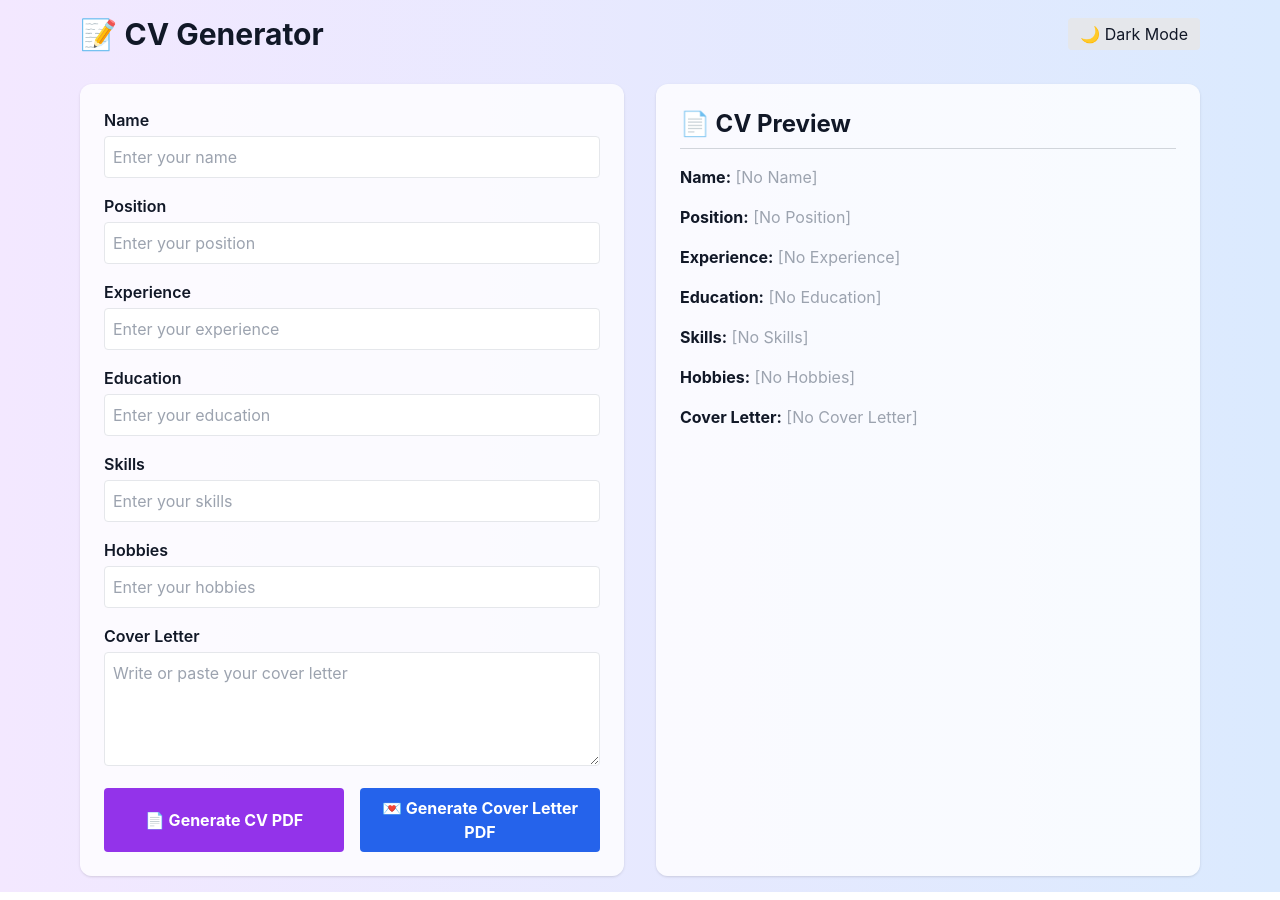
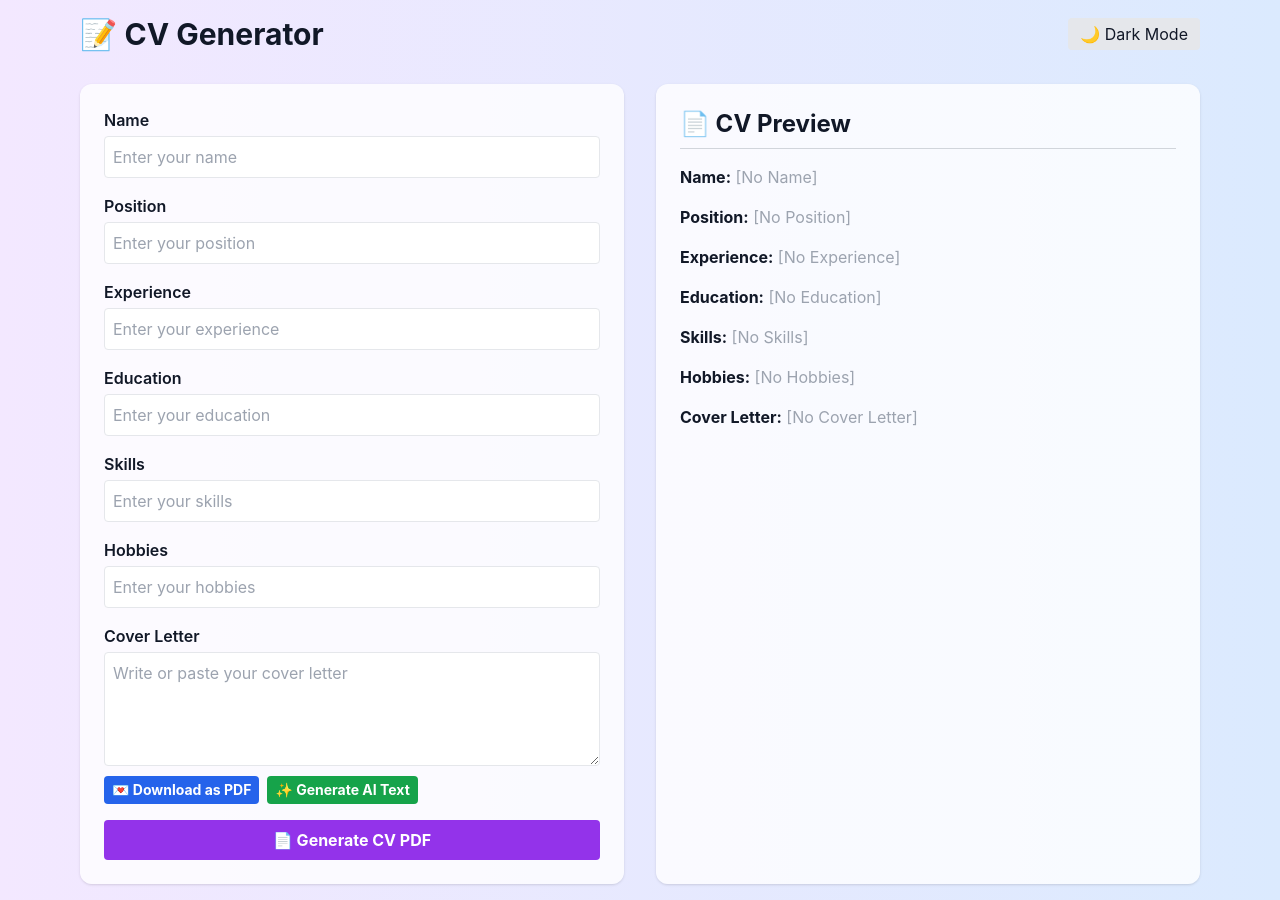
Before and after one commit to AnatolyBystrov/cvproject, a React (Create React App) app in the folder frontend/: page / in a window 1280 px wide. Built offline with nearby package versions, Linux system fonts and the light colour scheme.

Commit message:
feat: add AI-generated cover letter button and integration

```diff
--- a/frontend/src/App.jsx
+++ b/frontend/src/App.jsx
@@ -22,7 +22,7 @@ function App() {
     setFormData({ ...formData, [e.target.name]: e.target.value });
   };
 
-  const generateCoverLetter = async () => {
+  const generateCoverLetterPDF = async () => {
     const form = new FormData();
     Object.entries(formData).forEach(([key, value]) => form.append(key, value));
 
@@ -43,6 +43,26 @@ function App() {
       window.URL.revokeObjectURL(url);
     } catch (err) {
       console.error("❌ Error generating cover letter:", err);
+      alert("An error occurred. Try again later.");
+    }
+  };
+
+  const generateCoverLetterAI = async () => {
+    try {
+      const response = await fetch(`${API_URL}/api/generate-cover-letter-text`, {
+        method: 'POST',
+        headers: { 'Content-Type': 'application/json' },
+        body: JSON.stringify(formData),
+      });
+
+      const data = await response.json();
+      if (response.ok && data.cover_letter) {
+        setFormData(prev => ({ ...prev, cover_letter: data.cover_letter }));
+      } else {
+        alert('⚠️ Could not generate cover letter.');
+      }
+    } catch (err) {
+      console.error("💥 AI error:", err);
       alert("An error occurred. Try again later.");
     }
   };
@@ -114,6 +134,7 @@ function App() {
               <div key={field}>
                 <label className="block font-semibold mb-1 capitalize">{field.replace('_', ' ')}</label>
                 {field === 'cover_letter' ? (
+                  <>
                     <textarea
                       name={field}
                       value={value}
@@ -122,6 +143,23 @@ function App() {
                       className="w-full p-2 rounded border focus:outline-none focus:ring-2 focus:ring-purple-400 dark:bg-gray-800 dark:border-gray-700"
                       rows={4}
                     />
+                    <div className="flex gap-2 mt-1">
+                      <button
+                        type="button"
+                        onClick={generateCoverLetterPDF}
+                        className="bg-blue-600 hover:bg-blue-700 text-white font-bold py-1 px-2 rounded text-sm"
+                      >
+                        💌 Download as PDF
+                      </button>
+                      <button
+                        type="button"
+                        onClick={generateCoverLetterAI}
+                        className="bg-green-600 hover:bg-green-700 text-white font-bold py-1 px-2 rounded text-sm"
+                      >
+                        ✨ Generate AI Text
+                      </button>
+                    </div>
+                  </>
                 ) : (
                   <input
                     type="text"
@@ -134,21 +172,12 @@ function App() {
                 )}
               </div>
             ))}
-            <div className="flex gap-4">
             <button
               type="submit"
-                className="w-1/2 bg-purple-600 hover:bg-purple-700 text-white font-bold py-2 px-4 rounded transition"
+              className="w-full bg-purple-600 hover:bg-purple-700 text-white font-bold py-2 px-4 rounded transition"
             >
               📄 Generate CV PDF
             </button>
-              <button
-                type="button"
-                onClick={generateCoverLetter}
-                className="w-1/2 bg-blue-600 hover:bg-blue-700 text-white font-bold py-2 px-4 rounded transition"
-              >
-                💌 Generate Cover Letter PDF
-              </button>
-            </div>
           </form>
 
           <PreviewCard formData={formData} />
```
Lines whose indentation alone changed are shown as unchanged.
